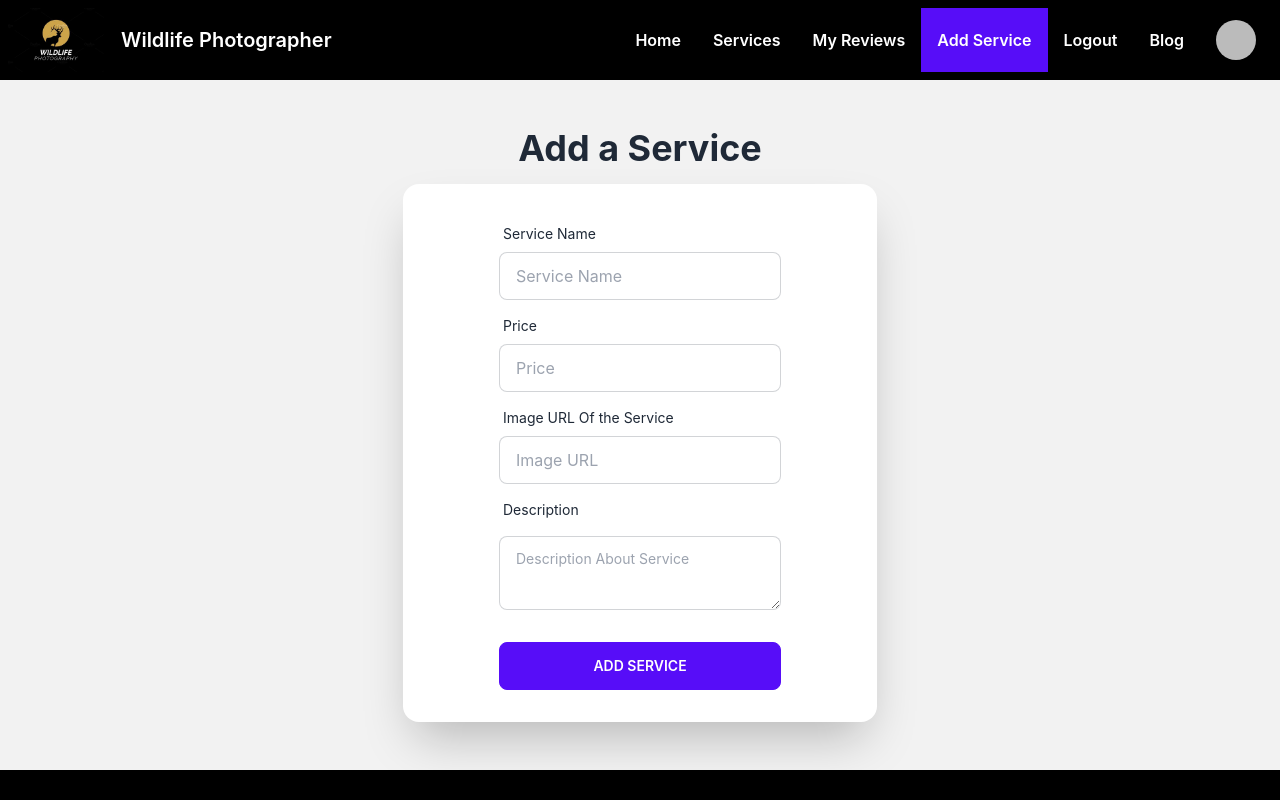
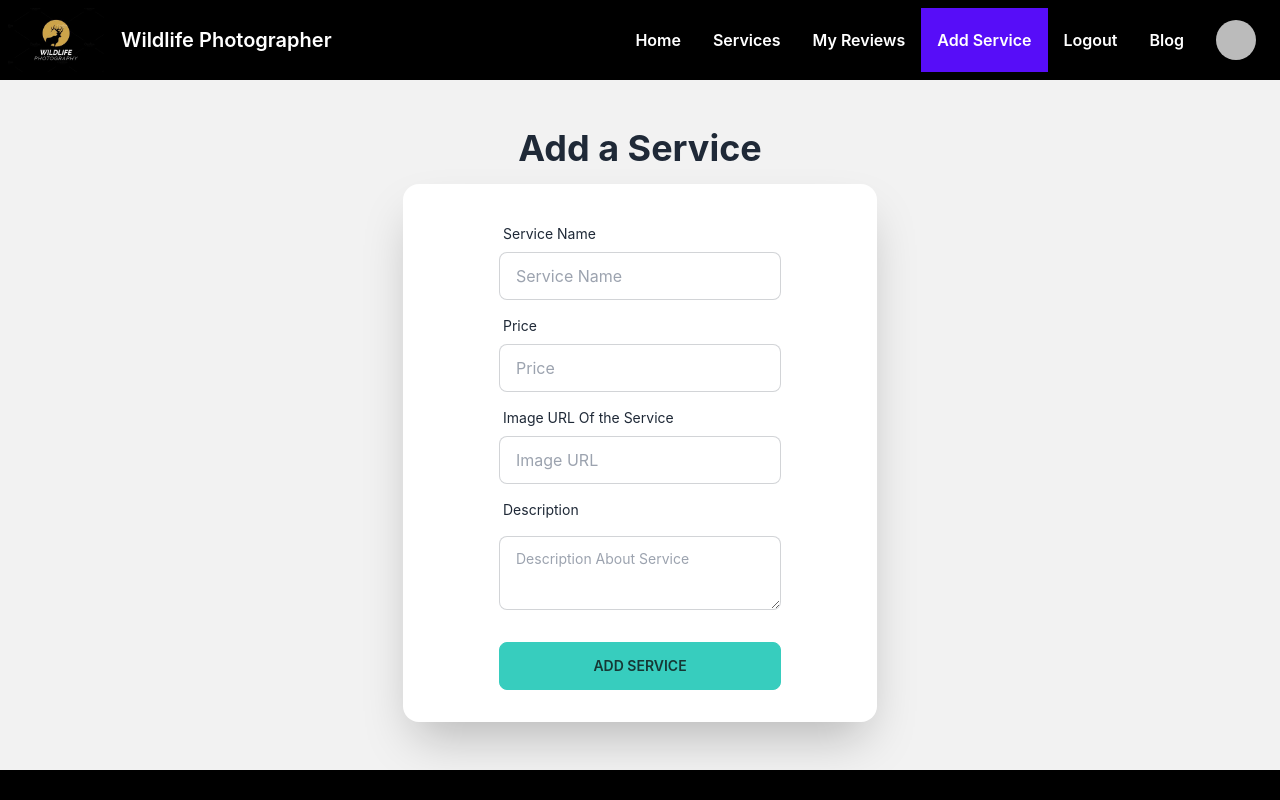
Before and after one commit to mujahidulamin/wildlife-photography-client, a React (Create React App) app: page /addService in a window 1280 px wide. Shown: the top 800 px of the page. Built offline with nearby package versions, Linux system fonts and the light colour scheme; no server answers; sample sign-in values are in the browser's storage.

Commit message:
button-background-changed

```diff
--- a/src/Pages/AddService/AddService.js
+++ b/src/Pages/AddService/AddService.js
@@ -89,7 +89,7 @@ const AddService = () => {
 
 
                             <div className="form-control mt-6">
-                                <input className='btn btn-primary' type="submit" value="Add Service" />
+                                <input className='btn btn-accent' type="submit" value="Add Service" />
                             </div>
                         </form>
                     </div>
```
